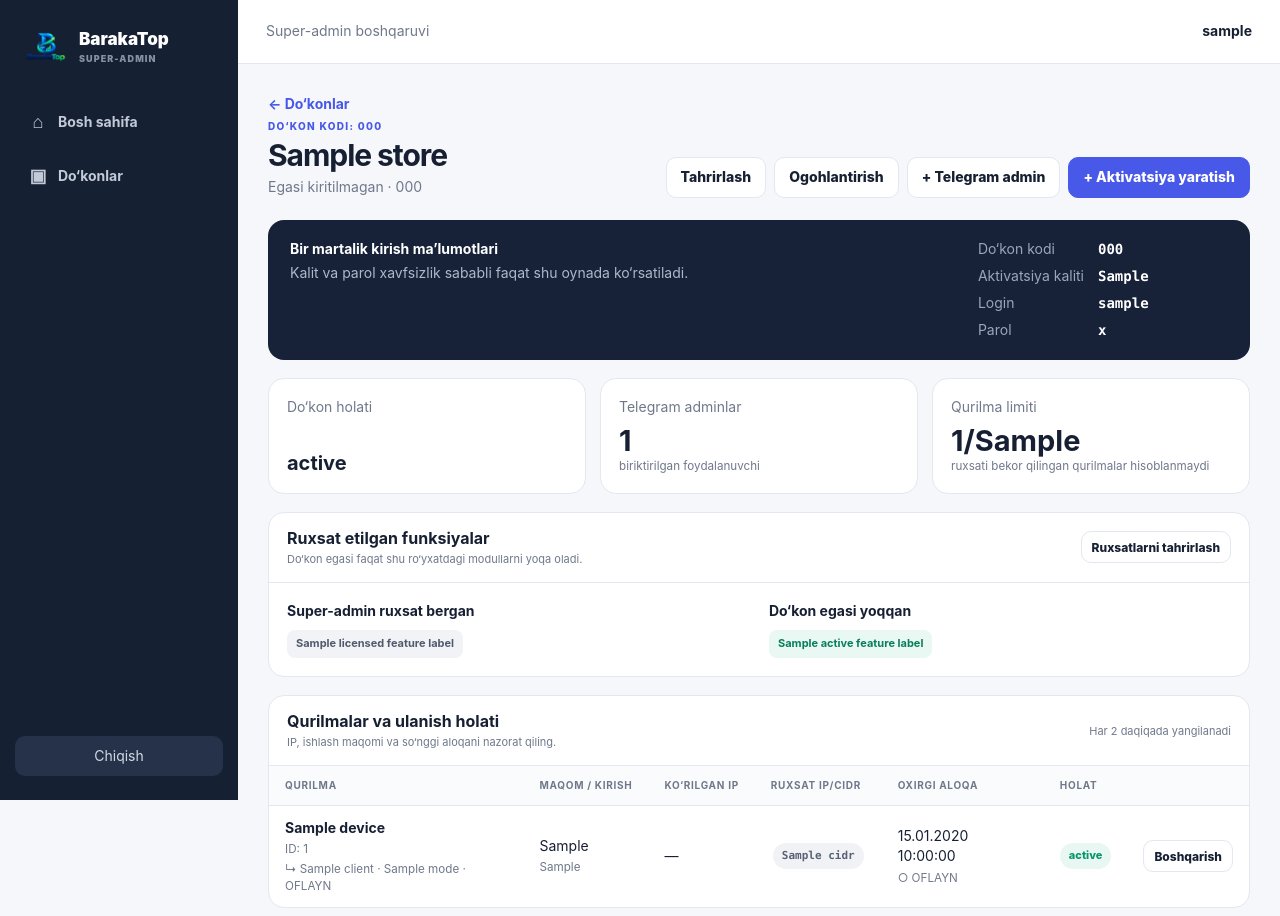
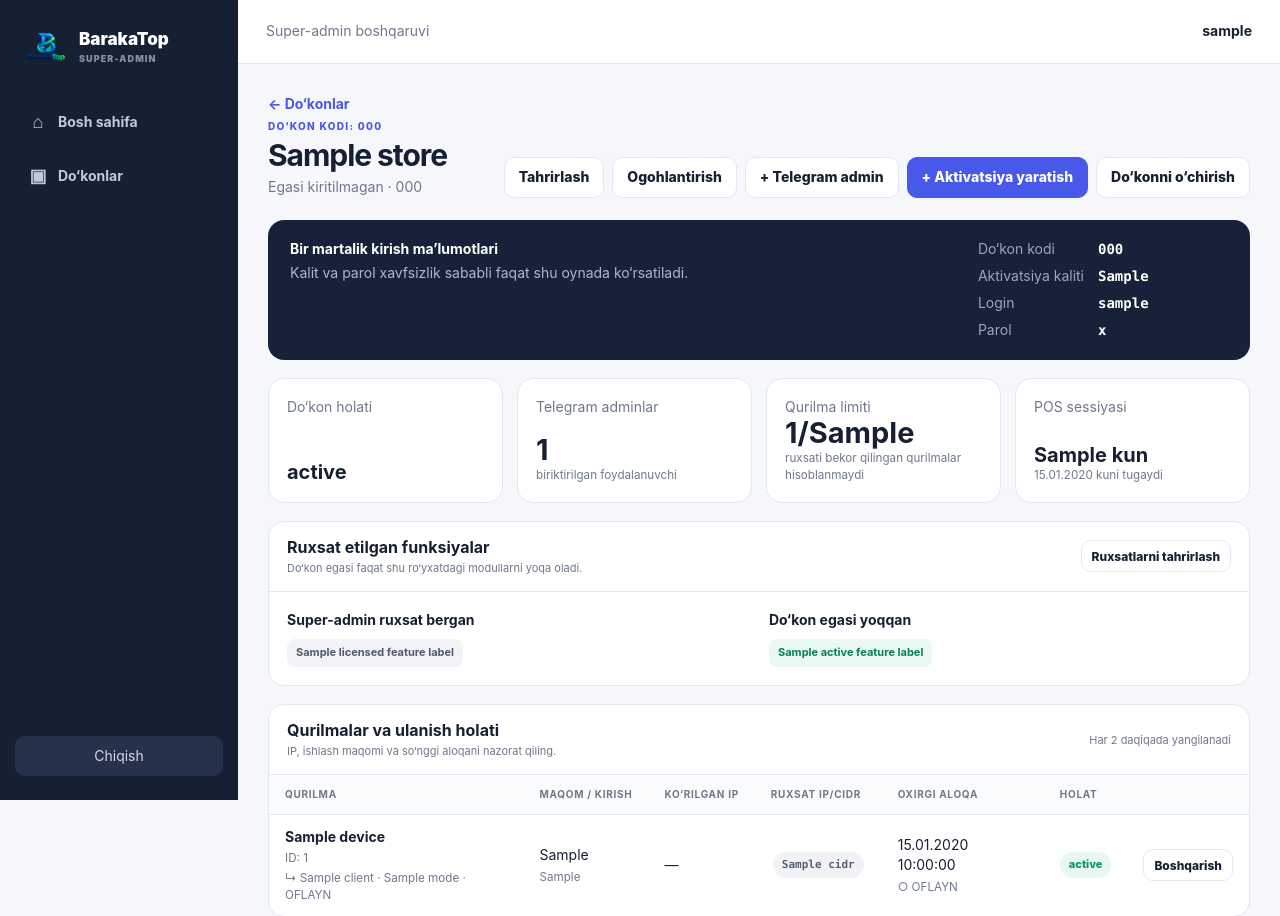
Before and after one commit to jasurbekmamirov8583-cyber/BarakaTop, a Django app: template templates/control/store_detail.html in a window 1280 px wide. Shown: the top 916 px of the page. Run offline with Django 5.2, Linux system fonts and the light colour scheme; a user stored in the database is signed in; tables that the repository leaves empty hold one stand-in row (values such as "Sample post"); the template is opened without the code that fills it: values that come from a table or form of the project are taken from there, most other values are stand-ins (such as "Sample title", 1, 10 or a date in 2020); data that the repository does not hold is empty; parts of the project's set-up code (start-up, migrations or seed data) failed here and were passed over; some libraries are stand-ins or nearby versions.

Commit message:
Add files via upload

```diff
--- a/templates/control/field.html
+++ b/templates/control/field.html
@@ -1,6 +1,7 @@
-<div class="field{% if field.name == 'licensed_features' or field.name == 'permissions' %} field-wide choice-field{% elif field.name == 'notes' or field.name == 'allowed_ip_cidrs' or field.name == 'expected_ip_cidrs' %} field-wide{% elif field.name == 'active' or field.name == 'enabled' %} switch-field{% endif %}">
+<div class="field{% if field.name == 'licensed_features' or field.name == 'permissions' %} field-wide choice-field{% elif field.name == 'notes' or field.name == 'allowed_ip_cidrs' or field.name == 'expected_ip_cidrs' %} field-wide{% elif field.name == 'active' or field.name == 'enabled' or field.name == 'pos_session_unlimited' %} switch-field{% endif %}">
   <label for="{{ field.id_for_label }}">{{ field.label }}{% if field.field.required %}<span class="required">*</span>{% endif %}</label>
   {{ field }}
   {% if field.help_text %}<small class="help">{{ field.help_text }}</small>{% endif %}
+  {% if field.name == 'pos_session_expires_on' %}<small class="help" data-session-days aria-live="polite"></small>{% endif %}
   {% for error in field.errors %}<small class="field-error">{{ error }}</small>{% endfor %}
 </div>
--- a/templates/control/store_detail.html
+++ b/templates/control/store_detail.html
@@ -3,14 +3,14 @@
 {% block content %}
 <div class="page-head store-head">
   <div><a class="back-link" href="{% url 'stores' %}">← Do‘konlar</a><p class="overline">DO‘KON KODI: {{ store.code }}</p><h1>{{ store.name }}</h1><p>{{ store.owner_name|default:'Egasi kiritilmagan' }}{% if store.owner_phone %} · {{ store.owner_phone }}{% endif %}</p></div>
-  <div class="actions"><a class="button" href="{% url 'store_edit' store.pk %}">Tahrirlash</a><button class="button" type="button" data-open="alertDialog">Ogohlantirish</button><button class="button" type="button" data-open="adminDialog">+ Telegram admin</button><button class="button primary" type="button" data-open="enrollDialog">+ Aktivatsiya yaratish</button></div>
+  <div class="actions"><a class="button" href="{% url 'store_edit' store.pk %}">Tahrirlash</a><button class="button" type="button" data-open="alertDialog">Ogohlantirish</button><button class="button" type="button" data-open="adminDialog">+ Telegram admin</button><button class="button primary" type="button" data-open="enrollDialog">+ Aktivatsiya yaratish</button><form method="post" action="{% url 'store_delete' store.pk %}" data-no-loading onsubmit="return confirm('{{ store.name|escapejs }} do‘koni, qurilmalari va aktivatsiyalari butunlay o‘chirilsinmi?')">{% csrf_token %}<button class="button danger" type="submit">Do‘konni o‘chirish</button></form></div>
 </div>
 
 {% if credential %}
 <div class="credential"><div><b>Bir martalik kirish ma’lumotlari</b><p>Kalit va parol xavfsizlik sababli faqat shu oynada ko‘rsatiladi.</p></div><dl><dt>Do‘kon kodi</dt><dd>{{ credential.store_code }}</dd>{% if credential.activation_key %}<dt>Aktivatsiya kaliti</dt><dd>{{ credential.activation_key }}</dd>{% endif %}<dt>Login</dt><dd>{{ credential.username }}</dd><dt>Parol</dt><dd>{{ credential.password }}</dd></dl></div>
 {% endif %}
 
-<section class="stats"><div><span>Do‘kon holati</span><strong class="text">{{ store.get_status_display }}</strong></div><div><span>Telegram adminlar</span><strong>{{ admins|length }}</strong><small>biriktirilgan foydalanuvchi</small></div><div><span>Qurilma limiti</span><strong>{{ licensed_device_count }}/{{ store.max_devices }}</strong><small>ruxsati bekor qilingan qurilmalar hisoblanmaydi</small></div></section>
+<section class="stats"><div><span>Do‘kon holati</span><strong class="text">{{ store.get_status_display }}</strong></div><div><span>Telegram adminlar</span><strong>{{ admins|length }}</strong><small>biriktirilgan foydalanuvchi</small></div><div><span>Qurilma limiti</span><strong>{{ licensed_device_count }}/{{ store.max_devices }}</strong><small>ruxsati bekor qilingan qurilmalar hisoblanmaydi</small></div><div><span>POS sessiyasi</span>{% if store.pos_session_unlimited %}<strong class="text">♾️ Cheksiz</strong><small>admin o‘zgartirmaguncha</small>{% else %}<strong class="text">{{ store.pos_session_days_remaining }} kun</strong><small>{{ store.pos_session_expires_on|date:'d.m.Y' }} kuni tugaydi</small>{% endif %}</div></section>
 
 <section class="panel feature-policy"><div class="panel-title"><div><h2>Ruxsat etilgan funksiyalar</h2><small>Do‘kon egasi faqat shu ro‘yxatdagi modullarni yoqa oladi.</small></div><a class="button small" href="{% url 'store_edit' store.pk %}">Ruxsatlarni tahrirlash</a></div><div class="feature-groups"><div><b>Super-admin ruxsat bergan</b><div class="tag-list">{% for label in store.licensed_feature_labels %}<span>{{ label }}</span>{% empty %}<small>Funksiya ajratilmagan.</small>{% endfor %}</div></div><div><b>Do‘kon egasi yoqqan</b><div class="tag-list enabled">{% for label in store.active_feature_labels %}<span>{{ label }}</span>{% empty %}<small>Funksiya yoqilmagan.</small>{% endfor %}</div></div></div></section>
 
```
Also changed, not shown: templates/control/form.html (+24 -0 lines).
